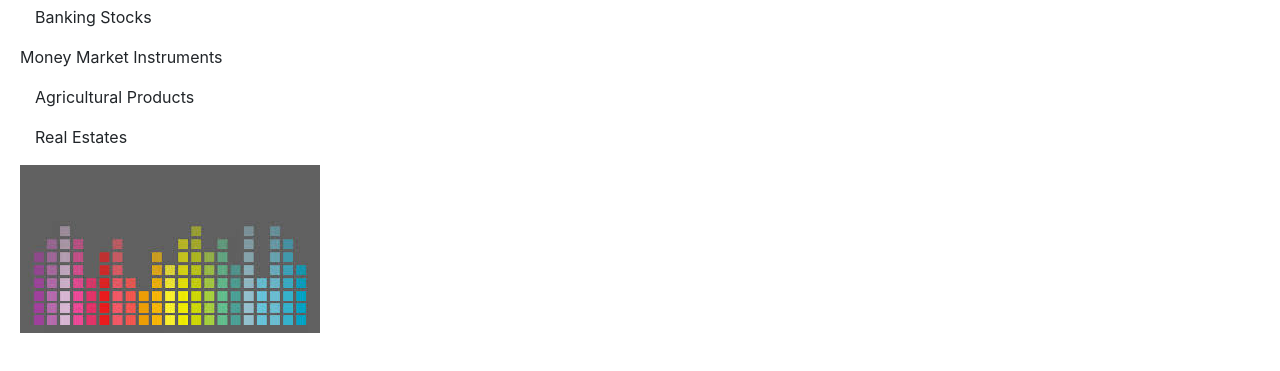
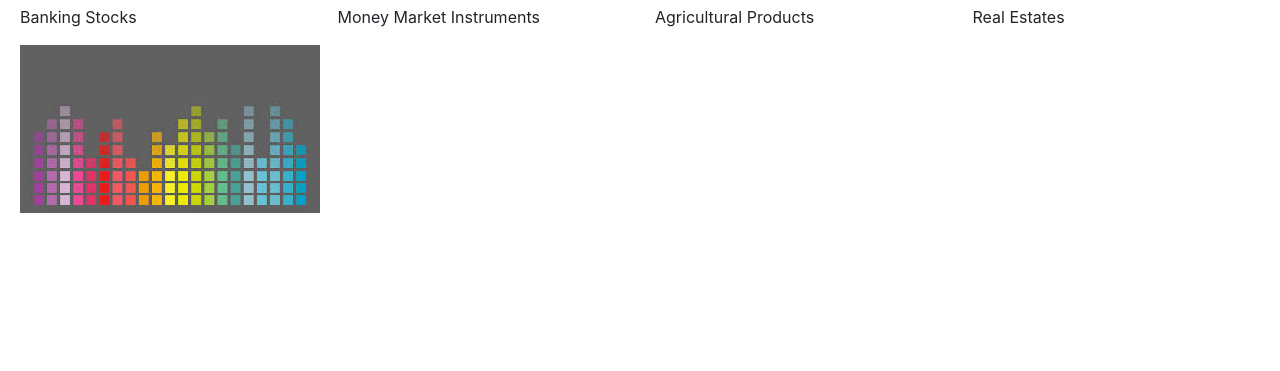
Before and after one commit to sbecng/mysbecng, a plain HTML site: page investment.html in a window 1280 px wide. Shown: the part 71-442 px from the top of the page. Drawn offline with nearby package versions, Linux system fonts and the light colour scheme.

Commit message:
Update investment.html

```diff
--- a/investment.html
+++ b/investment.html
@@ -12,15 +12,19 @@
           body{
             margin: 20px
           }
+          .col-3{
+            border: 2px bold ;
+            border-color: purple;
+          }
         </style>
     </head>
     <body>
       <h1>Investments Options</h1
-      <div class="container"
+      <div class="container">
         <div class="row">
           <div class="col-3">
             <p>Banking Stocks</p>
-          </div
+          </div>
           <div class="col-3">
             <p>Money Market Instruments</p>
           </div>
```
